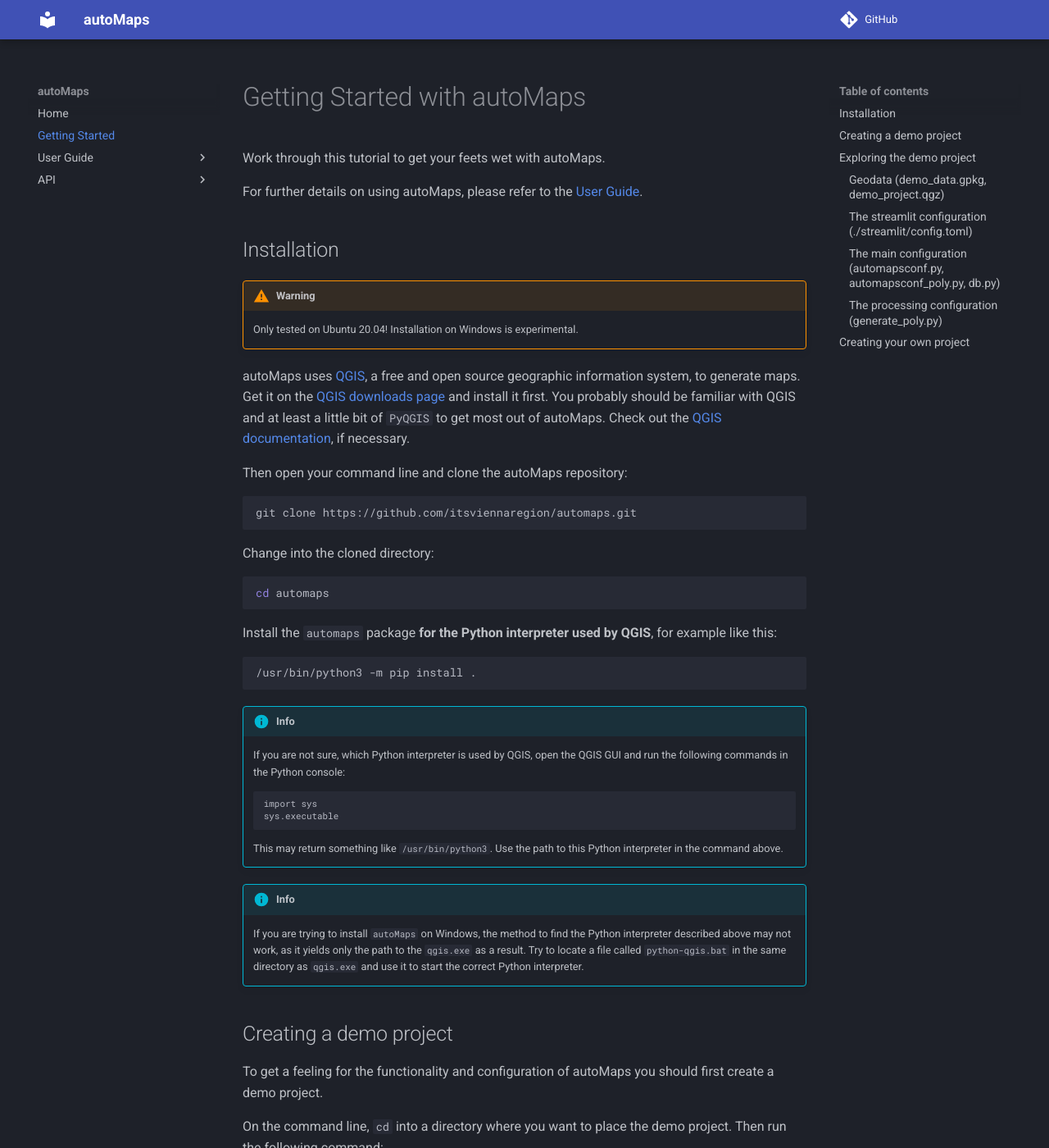
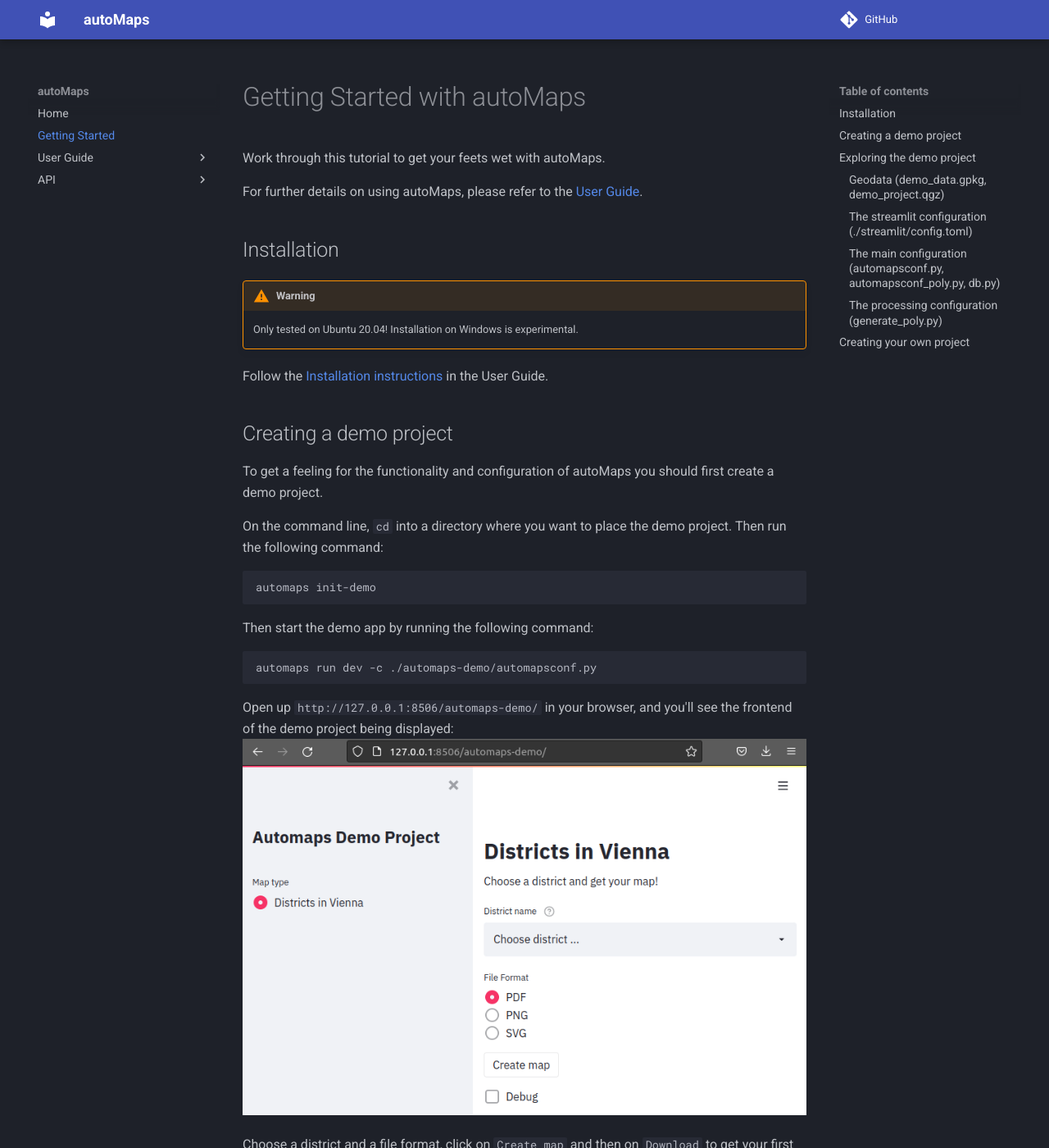
Before and after one commit to itsviennaregion/automaps, an MkDocs documentation site: the page built from docs/getting_started.md, in a window 1280 px wide and 1400 px high. Shown: the whole window at 82% size. Built offline with MkDocs 1.6.1 and Material for MkDocs 9.7.7, drawn with Linux system fonts in a browser that asks for light colours; comment, search, counter and statistics services are not loaded.

Commit message:
Update docs

````diff
--- a/docs/getting_started.md
+++ b/docs/getting_started.md
@@ -11,48 +11,7 @@
 
     Only tested on Ubuntu 20.04! Installation on Windows is experimental.
 
-autoMaps uses [QGIS](https://qgis.org/), a free and open source geographic information
-system, to generate maps. Get it on the
-[QGIS downloads page](https://qgis.org/en/site/forusers/download.html) and install it
-first. You probably should be familiar with QGIS and at least a little bit of `PyQGIS`
-to get most out of autoMaps. Check out the
-[QGIS documentation](https://qgis.org/en/docs/index.html), if necessary.
-
-Then open your command line and clone the autoMaps repository:
-
-```bash
-git clone https://github.com/itsviennaregion/automaps.git
-```
-
-Change into the cloned directory:
-
-```bash
-cd automaps
-```
-
-Install the `automaps` package __for the Python interpreter used by QGIS__, for
-example like this:
-```bash
-/usr/bin/python3 -m pip install .
-```
-
-!!! info
-
-    If you are not sure, which Python interpreter is used by QGIS, open the QGIS GUI and
-    run the following commands in the Python console:
-
-        import sys
-        sys.executable
-
-    This may return something like `/usr/bin/python3`. Use the path to this Python
-    interpreter in the command above.
-
-!!! info
-
-    If you are trying to install `autoMaps` on Windows, the method to find the Python
-    interpreter described above may not work, as it yields only the path to the
-    `qgis.exe` as a result. Try to locate a file called `python-qgis.bat` in the same
-    directory as `qgis.exe` and use it to start the correct Python interpreter.
+Follow the [Installation instructions](user_guide/installation.md) in the User Guide.
 
 
 
````
Also changed, not shown: docs/user_guide/installation.md (+28 -0 lines).
